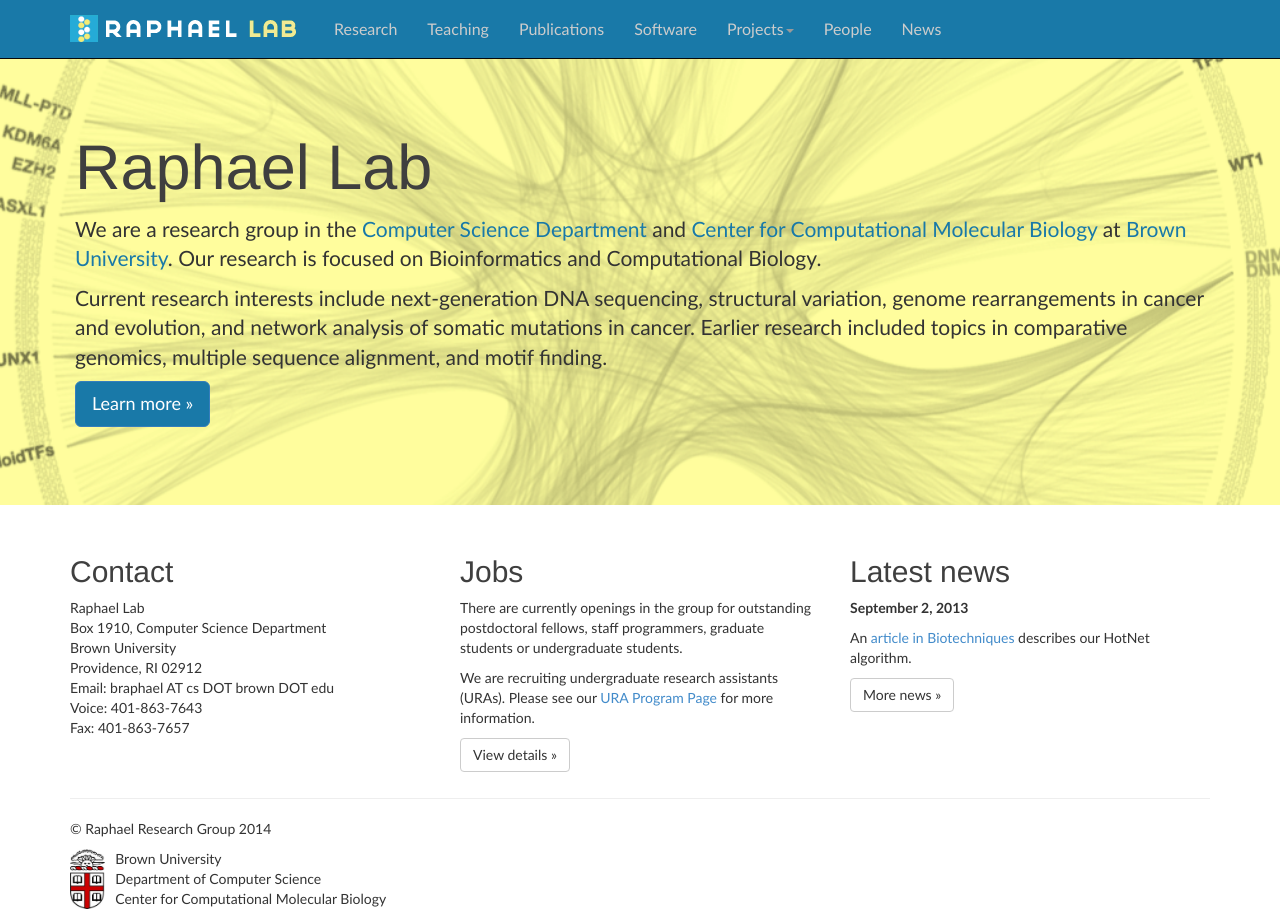
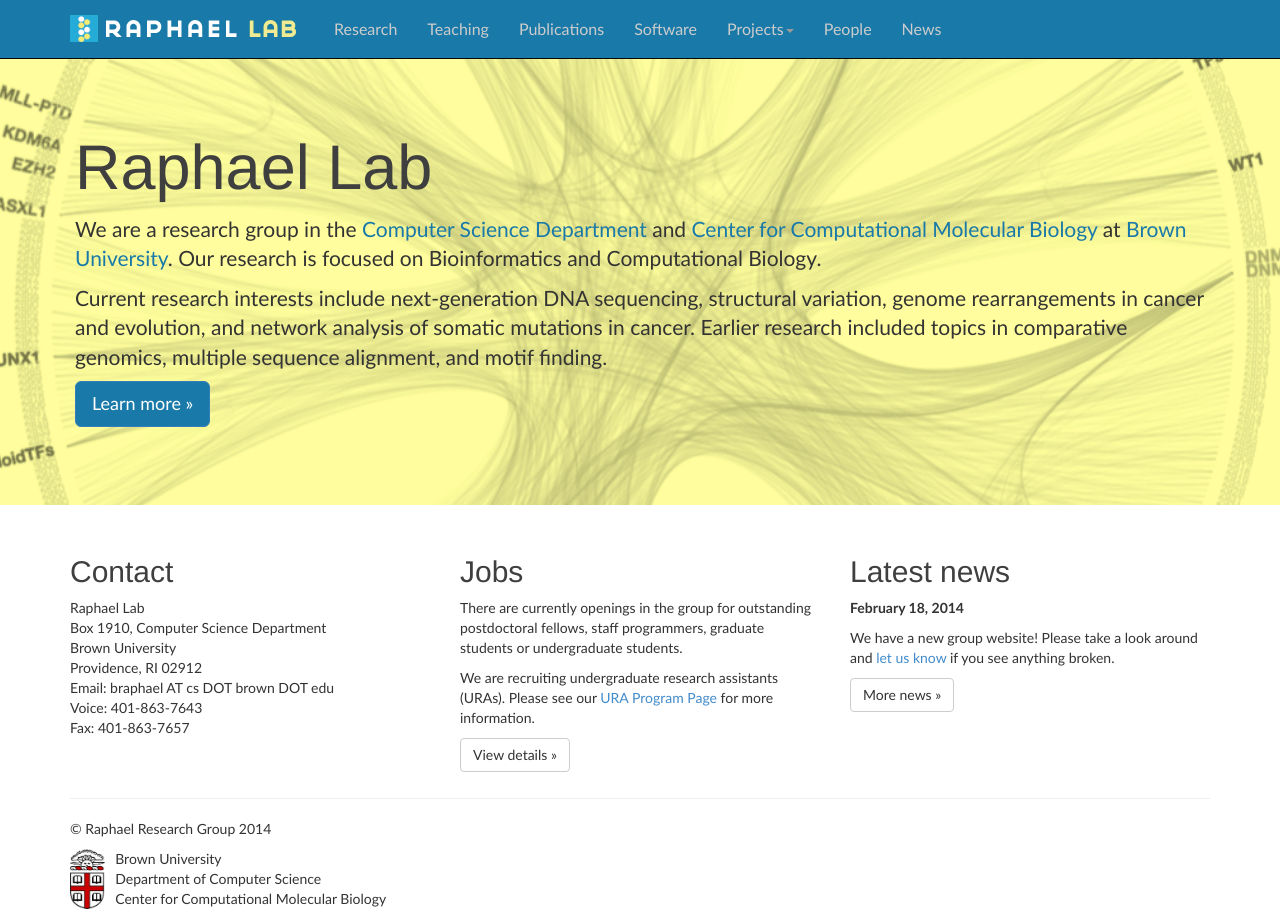
Before and after one commit to raphael-group/raphael-group.github.io, a Jekyll site: the page built from index.html, in a window 1280 px wide and 923 px high. Built offline with Jekyll 4.4.1, drawn with Linux system fonts in a browser that asks for light colours; nearby versions of some CDN libraries; Markdown is read by kramdown in place of the engine named in the settings; comment, search, counter and statistics services are not loaded.

Commit message:
Adds news item about new website

```diff
--- a/index.html
+++ b/index.html
@@ -38,8 +38,8 @@
     </div>
     <div class="col-md-4">
         <h2>Latest news</h2>
-        <p><b>September 2, 2013</b></p>
-        <p>An <a href="http://compbio-research.cs.brown.edu/news/BioTechniquesNetworksSept2013.pdf">article in Biotechniques</a> describes our HotNet algorithm.</p>
+        <p><b>February 18, 2014</b></p>
+        <p>We have a new group website! Please take a look around and <a href="mailto:browncompbio@gmail.com">let us know</a> if you see anything broken.</p>
         <p><a class="btn btn-default" href="/news" role="button">More news &raquo;</a></p>
    </div>
 
```
Also changed, not shown: news/index.md (+2 -0 lines).
